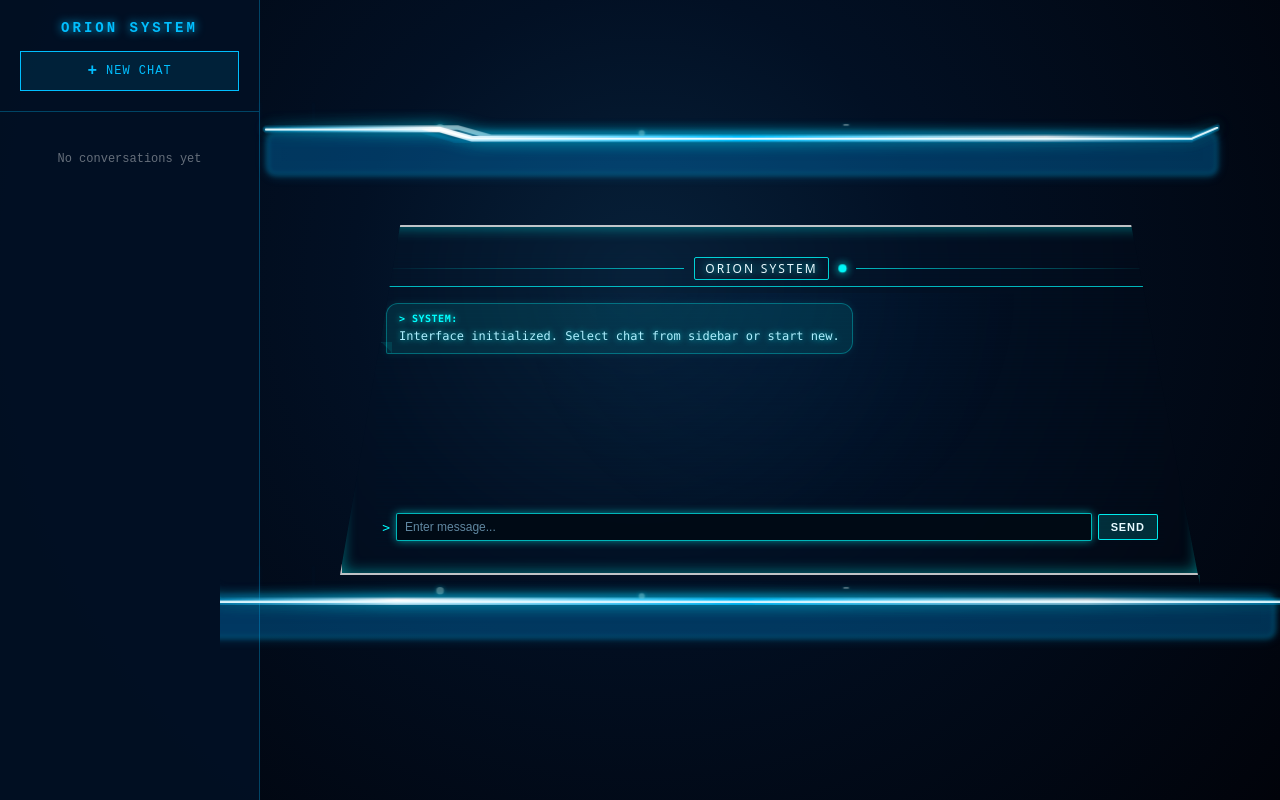
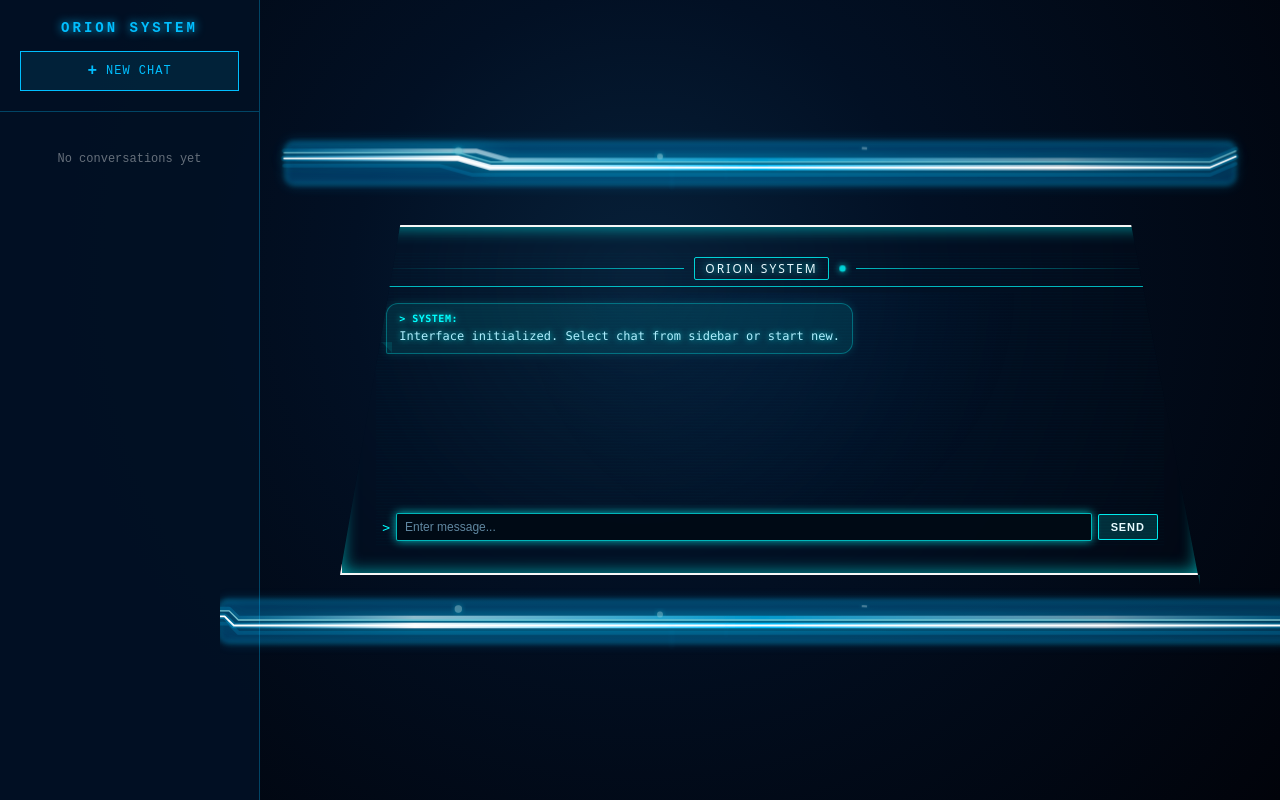
Before and after one commit to codewithahmed2005/orion-system, a Flask app: page / in a window 1280 px wide. Run offline with Flask 3, Linux system fonts and the light colour scheme; data that the repository does not hold is empty.

Commit message:
Update style.css

```diff
--- a/static/css/style.css
+++ b/static/css/style.css
@@ -9,11 +9,6 @@
     margin: 0;
     padding: 0;
     box-sizing: border-box;
-    -webkit-transform: translateZ(0);
-    -moz-transform: translateZ(0);
-    -ms-transform: translateZ(0);
-    -o-transform: translateZ(0);
-    transform: translateZ(0);
 }
 
 html, body {
@@ -23,9 +18,13 @@ html, body {
     display: flex;
     font-family: "Courier New", monospace;
     overflow: hidden;
-    opacity: 1;
-    animation: none;
-    -webkit-overflow-scrolling: touch;
+    opacity: 0;
+    animation: pageFadeIn 1s ease-out forwards;
+}
+
+@keyframes pageFadeIn {
+    from { opacity: 0; transform: scale(0.95); }
+    to { opacity: 1; transform: scale(1); }
 }
 
 /* ========== SIDEBAR ========== */
@@ -38,8 +37,10 @@ html, body {
     flex-direction: column;
     flex-shrink: 0;
     margin-left: 0 !important;
-    transform: translateZ(0);
-    will-change: transform;
+}
+
+.sidebar.collapsed {
+    margin-left: 0 !important;
 }
 
 .sidebar-header {
@@ -87,7 +89,6 @@ html, body {
     flex: 1;
     overflow-y: auto;
     padding: 10px;
-    -webkit-overflow-scrolling: touch;
 }
 
 .chat-list::-webkit-scrollbar {
@@ -176,7 +179,6 @@ html, body {
     justify-content: center;
     position: relative;
     min-width: 0;
-    transform: translateZ(0);
 }
 
 /* ========== SIDEBAR TOGGLE ========== */
@@ -192,20 +194,36 @@ html, body {
     cursor: pointer;
     font-size: 16px;
     z-index: 100;
-    transition: all 0.2s;
+    transition: all 0.3s;
 }
 
 .sidebar-toggle:hover {
     background: var(--neon);
     color: var(--bg2);
+    box-shadow: 0 0 15px rgba(0, 191, 255, 0.5);
 }
 
-/* ========== SVG FRAMES ========== */
+/* ========== SVG FRAMES - ORIGINAL STYLING ========== */
 .svg-frame {
     width: 1100px;
     position: relative;
     flex-shrink: 0;
-    transform: translateZ(0);
+}
+
+.svg-frame svg {
+    width: 100%;
+    height: auto;
+    display: block;
+}
+
+/* Spark animation for top border */
+.svg-frame.top .spark {
+    animation: sparkle 2s ease-in-out infinite;
+}
+
+@keyframes sparkle {
+    0%, 100% { opacity: 0.4; }
+    50% { opacity: 0.8; }
 }
 
 /* ========== MAIN CONTAINER ========== */
@@ -227,17 +245,21 @@ html, body {
     font-family: monospace;
     font-size: 20px;
     color: cyan;
-    animation: framePulse 3s ease-in-out infinite;
-    transform: translateZ(0);
-    will-change: box-shadow;
+    animation: framePulse 2.5s ease-in-out infinite;
 }
 
 @keyframes framePulse {
-    0%, 100% {
-        box-shadow: 0 0 15px rgba(0, 255, 255, 0.5), inset 0 0 12px rgba(0, 255, 255, 0.4);
+    0% {
+        box-shadow: 0 0 14px rgba(0, 255, 255, 0.4), inset 0 0 10px rgba(0, 255, 255, 0.3);
+        border-color: rgba(230, 230, 230, 0.9);
     }
     50% {
-        box-shadow: 0 0 25px rgba(0, 255, 255, 0.9), inset 0 0 20px rgba(0, 255, 255, 0.6);
+        box-shadow: 0 0 25px rgba(0, 255, 255, 0.9), inset 0 0 18px rgba(0, 255, 255, 0.7);
+        border-color: #ffffff;
+    }
+    100% {
+        box-shadow: 0 0 14px rgba(0, 255, 255, 0.4), inset 0 0 10px rgba(0, 255, 255, 0.3);
+        border-color: rgba(230, 230, 230, 0.9);
     }
 }
 
@@ -251,7 +273,6 @@ html, body {
     position: relative;
     font-family: system-ui, -apple-system, BlinkMacSystemFont, "Segoe UI", sans-serif;
     font-size: 13px;
-    transform: translateZ(0);
 }
 
 .main-content::before {
@@ -259,10 +280,10 @@ html, body {
     position: absolute;
     inset: 0;
     background: repeating-linear-gradient(to bottom,
-        rgba(0, 255, 255, 0.03) 0px,
-        rgba(0, 255, 255, 0.03) 1px,
+        rgba(0, 255, 255, 0.05) 0px,
+        rgba(0, 255, 255, 0.05) 1px,
         transparent 2px,
-        transparent 4px);
+        transparent 3px);
     opacity: 0.3;
     pointer-events: none;
 }
@@ -326,15 +348,12 @@ html, body {
     overflow-y: auto;
     display: flex;
     flex-direction: column;
-    gap: 6px;
+    gap: 8px;
     color: #dff8ff;
     font-family: "Consolas", "Courier New", monospace;
     font-size: 12px;
     background: radial-gradient(circle at top, rgba(0, 40, 80, 0.25), transparent 55%);
     border-radius: 2px;
-    -webkit-overflow-scrolling: touch;
-    transform: translateZ(0);
-    will-change: scroll-position;
 }
 
 .log-window::-webkit-scrollbar {
@@ -402,7 +418,7 @@ html, body {
     color: #aeefff;
     text-shadow: 0 0 6px rgba(0, 255, 255, 0.8);
     margin-right: auto;
-    box-shadow: 0 0 8px rgba(0, 255, 255, 0.1);
+    box-shadow: 0 0 10px rgba(0, 255, 255, 0.15);
     transform-origin: bottom left;
 }
 
@@ -523,7 +528,6 @@ html, body {
     align-items: center;
     gap: 6px;
     font-family: "Consolas", "Courier New", monospace;
-    transform: translateZ(0);
 }
 
 .console-input .prompt {
```
Also changed, not shown: other parts of static/css/style.css (+34 -40 lines).
